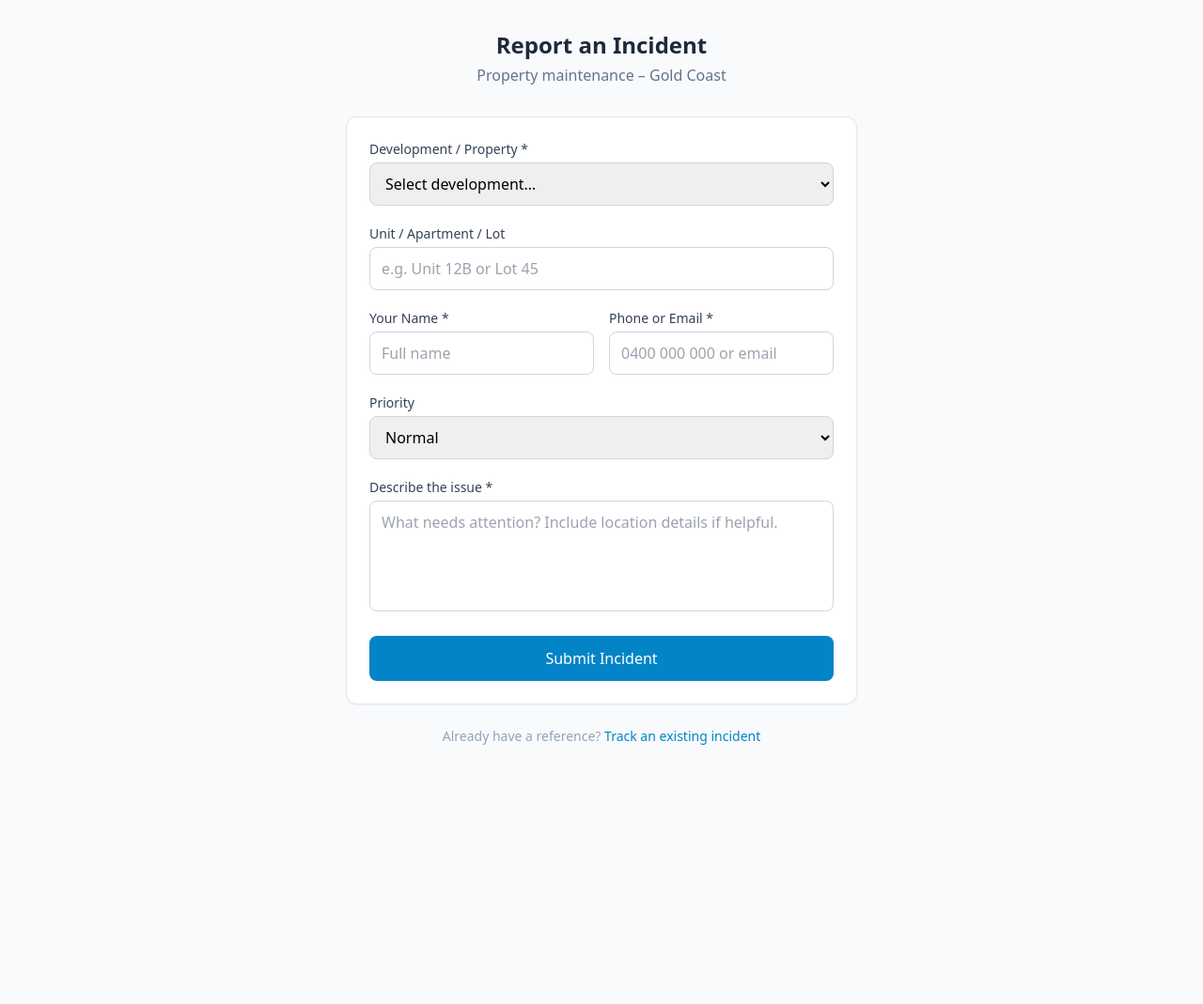
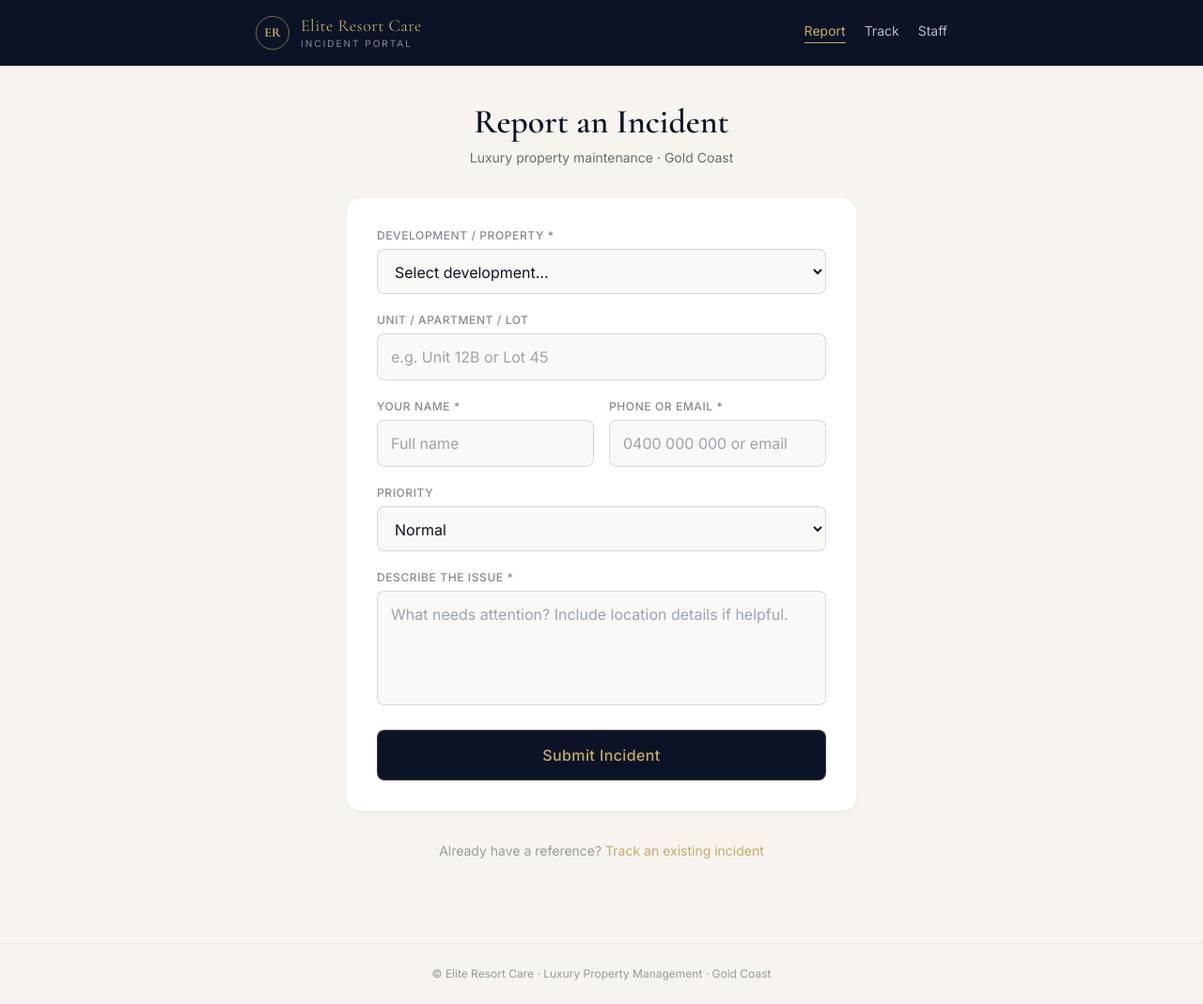
Before and after one commit to ElroyJetson2/jobs, a website: page public/index.html in a window 1280 px wide. Shown: the whole page at 94% size. Before the commit the page ends 826 px from the top, so only its background shows below. Drawn offline with nearby package versions, Linux system fonts and the light colour scheme; no server answers.

Commit message:
Elite Resort Care report form UI

```diff
--- a/public/index.html
+++ b/public/index.html
@@ -3,103 +3,109 @@
 <head>
   <meta charset="UTF-8" />
   <meta name="viewport" content="width=device-width, initial-scale=1.0" />
-  <title>Report an Incident – Gold Coast Properties</title>
+  <title>Report an Incident – Elite Resort Care</title>
   <script src="https://cdn.tailwindcss.com"></script>
+  <link rel="preconnect" href="https://fonts.googleapis.com">
+  <link href="https://fonts.googleapis.com/css2?family=Cormorant+Garamond:wght@400;600;700&family=Inter:wght@400;500;600&display=swap" rel="stylesheet">
+  <script>
+    tailwind.config = {
+      theme: {
+        extend: {
+          colors: {
+            navy: { DEFAULT: '#0B1426', light: '#152238', soft: '#1E2F4A' },
+            gold: { DEFAULT: '#C9A962', light: '#E8D5A3', muted: '#A68B4B' },
+            cream: '#F7F4EF'
+          },
+          fontFamily: {
+            serif: ['Cormorant Garamond', 'Georgia', 'serif'],
+            sans: ['Inter', 'system-ui', 'sans-serif']
+          }
+        }
+      }
+    }
+  </script>
   <style>
-    body { font-family: system-ui, -apple-system, sans-serif; }
+    body { font-family: Inter, system-ui, sans-serif; }
+    .font-serif { font-family: 'Cormorant Garamond', Georgia, serif; }
   </style>
 </head>
-<body class="bg-slate-50 min-h-screen">
-  <div class="max-w-xl mx-auto px-4 py-8">
-    <!-- Header -->
+<body class="bg-cream min-h-screen text-navy">
+  <header class="bg-navy text-white">
+    <div class="max-w-3xl mx-auto px-4 py-4 flex items-center justify-between">
+      <a href="/" class="flex items-center gap-3">
+        <div class="w-9 h-9 rounded-full border border-gold/60 flex items-center justify-center text-gold text-sm font-serif font-bold">ER</div>
+        <div>
+          <div class="font-serif text-lg tracking-wide text-gold leading-tight">Elite Resort Care</div>
+          <div class="text-[10px] uppercase tracking-[0.2em] text-white/50">Incident Portal</div>
+        </div>
+      </a>
+      <nav class="flex gap-5 text-sm">
+        <a href="/" class="text-gold border-b border-gold pb-0.5">Report</a>
+        <a href="/track.html" class="text-white/70 hover:text-gold transition">Track</a>
+        <a href="/admin.html" class="text-white/70 hover:text-gold transition">Staff</a>
+      </nav>
+    </div>
+  </header>
+  <main class="max-w-xl mx-auto px-4 py-10">
     <div class="text-center mb-8">
-      <h1 class="text-2xl font-bold text-slate-800">Report an Incident</h1>
-      <p class="text-slate-500 mt-1">Property maintenance – Gold Coast</p>
+      <h1 class="font-serif text-3xl md:text-4xl text-navy font-semibold">Report an Incident</h1>
+      <p class="text-navy/60 mt-2 text-sm">Luxury property maintenance · Gold Coast</p>
     </div>
-
-    <!-- Success state (hidden by default) -->
-    <div id="success" class="hidden bg-white rounded-xl shadow-sm border border-emerald-200 p-6 text-center">
-      <div class="text-emerald-500 text-5xl mb-3">✓</div>
-      <h2 class="text-xl font-semibold text-slate-800">Incident Logged</h2>
-      <p class="text-slate-600 mt-2">Your reference number is:</p>
-      <p id="refDisplay" class="text-2xl font-mono font-bold text-emerald-600 my-3 tracking-wide"></p>
-      <p class="text-sm text-slate-500 mb-4">Save this number to track progress.</p>
-      <a id="trackLink" href="#" class="inline-block bg-emerald-600 text-white px-6 py-2.5 rounded-lg font-medium hover:bg-emerald-700 transition">
-        Track Progress
-      </a>
-      <button onclick="location.reload()" class="block mx-auto mt-4 text-sm text-slate-500 hover:text-slate-700">
-        Report another incident
-      </button>
+    <div id="success" class="hidden bg-white rounded-2xl shadow-sm border border-gold/20 p-8 text-center">
+      <div class="w-14 h-14 mx-auto rounded-full bg-emerald-50 flex items-center justify-center text-emerald-600 text-2xl mb-4">✓</div>
+      <h2 class="font-serif text-2xl text-navy">Incident Logged</h2>
+      <p class="text-navy/60 mt-2 text-sm">Your reference number is</p>
+      <p id="refDisplay" class="font-mono text-2xl font-semibold text-gold my-4 tracking-wider"></p>
+      <p class="text-sm text-navy/50 mb-6">Please keep this number to track progress.</p>
+      <a id="trackLink" href="#" class="inline-block bg-navy text-gold px-8 py-3 rounded border border-gold/40 font-medium hover:bg-navy-light transition">Track Progress</a>
+      <button onclick="location.reload()" class="block mx-auto mt-5 text-sm text-navy/50 hover:text-navy">Report another incident</button>
     </div>
-
-    <!-- Form -->
-    <form id="reportForm" class="bg-white rounded-xl shadow-sm border border-slate-200 p-6 space-y-5">
+    <form id="reportForm" class="bg-white rounded-2xl shadow-sm border border-navy/5 p-6 md:p-8 space-y-5">
       <div>
-        <label class="block text-sm font-medium text-slate-700 mb-1">Development / Property *</label>
-        <select id="development_id" required
-          class="w-full border border-slate-300 rounded-lg px-3 py-2.5 focus:ring-2 focus:ring-sky-500 focus:border-sky-500 outline-none">
+        <label class="block text-xs font-medium uppercase tracking-wider text-navy/50 mb-1.5">Development / Property *</label>
+        <select id="development_id" required class="w-full border border-navy/15 rounded-lg px-3.5 py-3 bg-cream/50 focus:ring-2 focus:ring-gold/40 focus:border-gold outline-none transition">
           <option value="">Select development…</option>
         </select>
       </div>
-
       <div>
-        <label class="block text-sm font-medium text-slate-700 mb-1">Unit / Apartment / Lot</label>
-        <input type="text" id="unit" placeholder="e.g. Unit 12B or Lot 45"
-          class="w-full border border-slate-300 rounded-lg px-3 py-2.5 focus:ring-2 focus:ring-sky-500 focus:border-sky-500 outline-none" />
+        <label class="block text-xs font-medium uppercase tracking-wider text-navy/50 mb-1.5">Unit / Apartment / Lot</label>
+        <input type="text" id="unit" placeholder="e.g. Unit 12B or Lot 45" class="w-full border border-navy/15 rounded-lg px-3.5 py-3 bg-cream/50 focus:ring-2 focus:ring-gold/40 focus:border-gold outline-none transition" />
       </div>
-
       <div class="grid grid-cols-1 sm:grid-cols-2 gap-4">
         <div>
-          <label class="block text-sm font-medium text-slate-700 mb-1">Your Name *</label>
-          <input type="text" id="reporter_name" required placeholder="Full name"
-            class="w-full border border-slate-300 rounded-lg px-3 py-2.5 focus:ring-2 focus:ring-sky-500 focus:border-sky-500 outline-none" />
+          <label class="block text-xs font-medium uppercase tracking-wider text-navy/50 mb-1.5">Your Name *</label>
+          <input type="text" id="reporter_name" required placeholder="Full name" class="w-full border border-navy/15 rounded-lg px-3.5 py-3 bg-cream/50 focus:ring-2 focus:ring-gold/40 focus:border-gold outline-none transition" />
         </div>
         <div>
-          <label class="block text-sm font-medium text-slate-700 mb-1">Phone or Email *</label>
-          <input type="text" id="reporter_contact" required placeholder="0400 000 000 or email"
-            class="w-full border border-slate-300 rounded-lg px-3 py-2.5 focus:ring-2 focus:ring-sky-500 focus:border-sky-500 outline-none" />
+          <label class="block text-xs font-medium uppercase tracking-wider text-navy/50 mb-1.5">Phone or Email *</label>
+          <input type="text" id="reporter_contact" required placeholder="0400 000 000 or email" class="w-full border border-navy/15 rounded-lg px-3.5 py-3 bg-cream/50 focus:ring-2 focus:ring-gold/40 focus:border-gold outline-none transition" />
         </div>
       </div>
-
       <div>
-        <label class="block text-sm font-medium text-slate-700 mb-1">Priority</label>
-        <select id="priority"
-          class="w-full border border-slate-300 rounded-lg px-3 py-2.5 focus:ring-2 focus:ring-sky-500 focus:border-sky-500 outline-none">
+        <label class="block text-xs font-medium uppercase tracking-wider text-navy/50 mb-1.5">Priority</label>
+        <select id="priority" class="w-full border border-navy/15 rounded-lg px-3.5 py-3 bg-cream/50 focus:ring-2 focus:ring-gold/40 focus:border-gold outline-none transition">
           <option value="low">Low</option>
           <option value="normal" selected>Normal</option>
           <option value="high">High</option>
           <option value="urgent">Urgent</option>
         </select>
       </div>
-
       <div>
-        <label class="block text-sm font-medium text-slate-700 mb-1">Describe the issue *</label>
-        <textarea id="description" required rows="4" placeholder="What needs attention? Include location details if helpful."
-          class="w-full border border-slate-300 rounded-lg px-3 py-2.5 focus:ring-2 focus:ring-sky-500 focus:border-sky-500 outline-none resize-none"></textarea>
+        <label class="block text-xs font-medium uppercase tracking-wider text-navy/50 mb-1.5">Describe the issue *</label>
+        <textarea id="description" required rows="4" placeholder="What needs attention? Include location details if helpful." class="w-full border border-navy/15 rounded-lg px-3.5 py-3 bg-cream/50 focus:ring-2 focus:ring-gold/40 focus:border-gold outline-none transition resize-none"></textarea>
       </div>
-
-      <div id="error" class="hidden text-red-600 text-sm bg-red-50 rounded-lg px-3 py-2"></div>
-
-      <button type="submit" id="submitBtn"
-        class="w-full bg-sky-600 text-white font-medium py-3 rounded-lg hover:bg-sky-700 transition disabled:opacity-50">
-        Submit Incident
-      </button>
+      <div id="error" class="hidden text-red-700 text-sm bg-red-50 border border-red-100 rounded-lg px-3 py-2.5"></div>
+      <button type="submit" id="submitBtn" class="w-full bg-navy text-gold font-medium py-3.5 rounded-lg border border-gold/30 hover:bg-navy-light transition disabled:opacity-50 tracking-wide">Submit Incident</button>
     </form>
-
-    <p class="text-center text-sm text-slate-400 mt-6">
-      Already have a reference?
-      <a href="/track.html" class="text-sky-600 hover:underline">Track an existing incident</a>
-    </p>
-  </div>
-
+    <p class="text-center text-sm text-navy/40 mt-8">Already have a reference? <a href="/track.html" class="text-gold hover:underline">Track an existing incident</a></p>
+  </main>
+  <footer class="border-t border-navy/5 mt-12 py-6 text-center text-xs text-navy/40">© Elite Resort Care · Luxury Property Management · Gold Coast</footer>
   <script>
-    // Load developments for the dropdown
     async function loadDevelopments() {
       try {
         const res = await fetch('/api/developments');
         const data = await res.json();
         const list = data.developments || [];
-
         const select = document.getElementById('development_id');
         list.forEach(d => {
           const opt = document.createElement('option');
@@ -107,19 +113,18 @@
           opt.textContent = d.name;
           select.appendChild(opt);
         });
+        if (!list.length) {
+          [{ id: 1, name: 'Oceanfront Residences' }, { id: 2, name: 'Broadbeach Waters Estate' }, { id: 3, name: 'Hinterland Sanctuary' }].forEach(d => {
+            const opt = document.createElement('option');
+            opt.value = d.id;
+            opt.textContent = d.name;
+            select.appendChild(opt);
+          });
+        }
       } catch (err) {
-        console.error('Failed to load developments', err);
-        // Fallback hardcoded list if API not ready
-        const fallback = [
-          { id: 1, name: 'Surfers Paradise Residences' },
-          { id: 2, name: 'Broadbeach Waters' },
-          { id: 3, name: 'Main Beach Tower' },
-          { id: 4, name: 'Southport Central' },
-          { id: 5, name: 'Burleigh Heads Apartments' },
-          { id: 6, name: 'Robina Lakes' }
-        ];
+        console.error(err);
         const select = document.getElementById('development_id');
-        fallback.forEach(d => {
+        [{ id: 1, name: 'Oceanfront Residences' }, { id: 2, name: 'Broadbeach Waters Estate' }, { id: 3, name: 'Hinterland Sanctuary' }].forEach(d => {
           const opt = document.createElement('option');
           opt.value = d.id;
           opt.textContent = d.name;
@@ -127,9 +132,7 @@
         });
       }
     }
-
     loadDevelopments();
-
     document.getElementById('reportForm').addEventListener('submit', async (e) => {
       e.preventDefault();
       const btn = document.getElementById('submitBtn');
@@ -137,7 +140,6 @@
       errEl.classList.add('hidden');
       btn.disabled = true;
       btn.textContent = 'Submitting…';
-
       const payload = {
         development_id: parseInt(document.getElementById('development_id').value, 10),
         unit: document.getElementById('unit').value.trim(),
@@ -146,7 +148,6 @@
         description: document.getElementById('description').value.trim(),
         priority: document.getElementById('priority').value
       };
-
       try {
         const res = await fetch('/api/report', {
           method: 'POST',
@@ -154,11 +155,7 @@
           body: JSON.stringify(payload)
         });
         const data = await res.json();
-
-        if (!res.ok) {
-          throw new Error(data.error || 'Something went wrong');
-        }
-
+        if (!res.ok) throw new Error(data.error || 'Something went wrong');
         document.getElementById('reportForm').classList.add('hidden');
         document.getElementById('success').classList.remove('hidden');
         document.getElementById('refDisplay').textContent = data.reference;
@@ -170,7 +167,6 @@
         btn.textContent = 'Submit Incident';
       }
     });
-
   </script>
 </body>
 </html>
```
